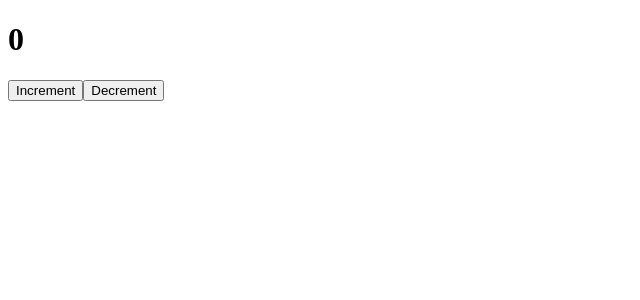
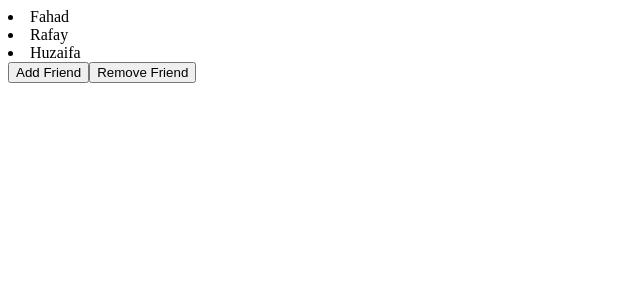
Before and after one commit to faha-d/React.js, a React (Vite) app: page / in a window 1280 px wide. Shown: the top 300 px of the page, without its empty margins (0-640 px from the left). Built offline with nearby package versions, Linux system fonts and the light colour scheme.

Commit message:
FriendList in react

```diff
--- a/src/App.jsx
+++ b/src/App.jsx
@@ -8,7 +8,9 @@
 // import UserStatus from "./components/UserStatus";
 // import Greet from "./components/Greet";
 // import Cardlist from "./components/card/Card";
-import Counter from "./components/counter/Counter";
+// import Counter from "./components/counter/Counter";
+import Friends from "./components/friendsList/Friend";
+
 const App = () => {
   return (
     <>
@@ -30,7 +32,8 @@ const App = () => {
       <Greet time="Morning" /> */}
 
       {/* <Cardlist /> */}
-      <Counter/>
+      {/* <Counter/> */}
+      <Friends />
     </>
   );
 };
--- /dev/null
+++ b/src/components/friendsList/Friend.jsx
@@ -0,0 +1,28 @@
+import { useState } from "react";
+
+const Friends = () => {
+  const [friends, setFriends] = useState(["Fahad", "Rafay", "Huzaifa"]);
+
+  const addFriend = () => {
+    setFriends([...friends, "Talha"]);
+  };
+
+  const removeFriend = () => {
+    setFriends(
+      friends.filter((f) => {
+        f !== "Rafay";
+      })
+    );
+  };
+  return (
+    <>
+      {friends.map((friend) => (
+        <li key={Math.random() * friends.length}>{friend}</li>
+      ))}
+
+      <button onClick={addFriend}>Add Friend</button>
+      <button onClick={removeFriend}>Remove Friend</button>
+    </>
+  );
+};
+export default Friends;
```
